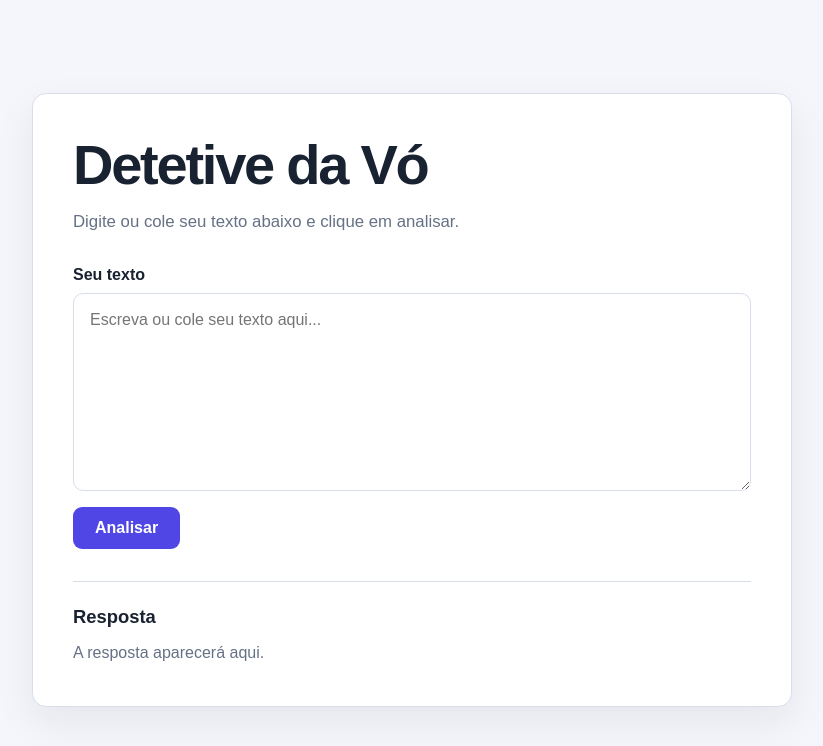
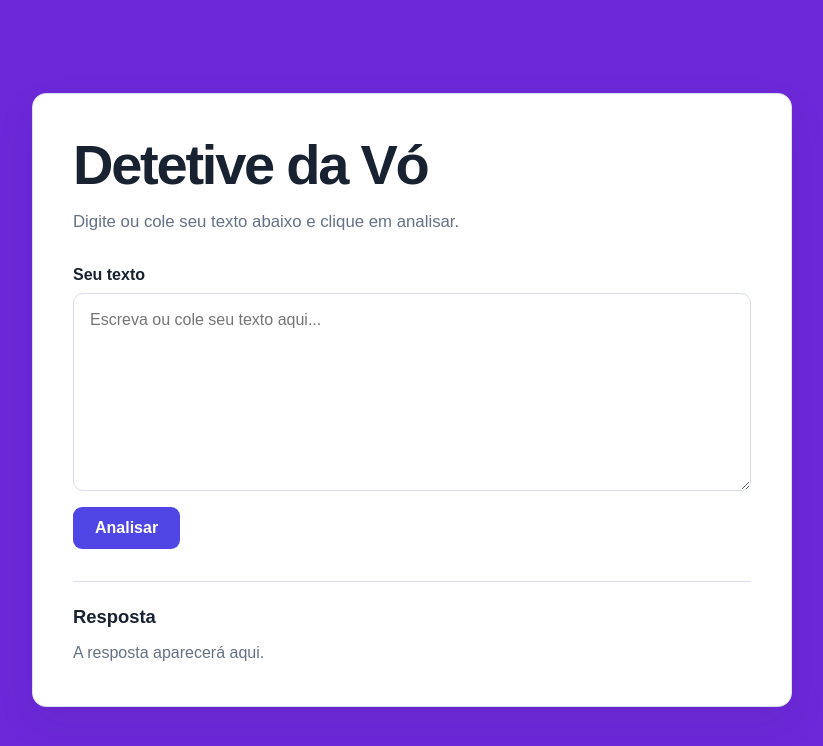
Before and after one commit to murilosilverio78/aulabuilder, a Next.js app: page / in a window 1280 px wide. Shown: the top 746 px of the page, without its empty margins (228-1051 px from the left). Built offline with nearby package versions, Linux system fonts and the light colour scheme.

Commit message:
Mudar fundo da página para roxo

```diff
--- a/app/globals.css
+++ b/app/globals.css
@@ -1,6 +1,6 @@
 /* CORES: troque estas variáveis para personalizar a aparência do site. */
 :root {
-  --cor-fundo: #f4f6fb;
+  --cor-fundo: #6d28d9;
   --cor-painel: #ffffff;
   --cor-texto: #182230;
   --cor-secundaria: #657184;
```
